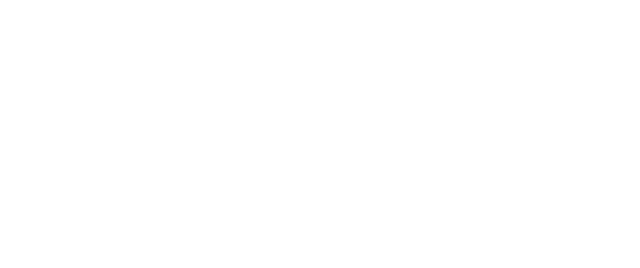
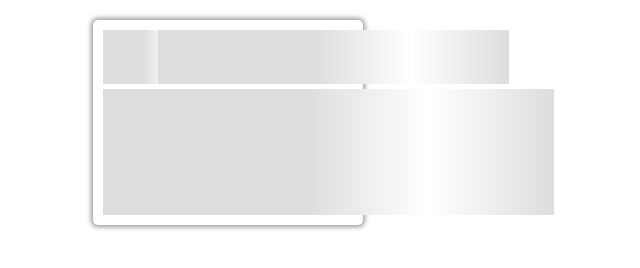
Before and after one commit to huynvn010193/HTML-CSS, a plain HTML site: page skeleton/index.html in a window 1280 px wide. Shown: the whole page, without its empty margins (412-1052 px from the left). Drawn offline with Linux system fonts and the light colour scheme; grey boxes are pictures that could not be loaded.

Commit message:
update code

```diff
--- a/skeleton/index.html
+++ b/skeleton/index.html
@@ -7,6 +7,17 @@
   <link rel="stylesheet" href="style.css"></link>
 </head>
 <body>
-
+  <div class="card loading">
+    <div class="user-info">
+      <div class="logo">
+        <img src="https://picsum.photos/50/50" alt="logo">
+      </div>
+      <div class="name">HOLETEX</div>
+    </div>
+    <div class="content">
+      Lorem ipsum dolor sit amet consectetur adipisicing elit. Similique exercitationem id assumenda,
+      voluptatibus nihil ea placeat! Nulla nesciunt tempore mollitia, ratione magnam eveniet debitis deleniti enim totam dicta ex aspernatur!
+    </div>
+  </div>
 </body>
 </html>
--- a/skeleton/style.css
+++ b/skeleton/style.css
@@ -0,0 +1,62 @@
+* {
+  padding: 0;
+  margin: 0;
+}
+
+.card {
+  width: 250px;
+  margin: 20px auto;
+  border-radius: 5px;
+  background-color: white;
+  padding: 10px;
+  box-shadow: 0 0 5px 2px rgba(0, 0, 0, .4);
+}
+
+.user-info {
+  display: flex;
+  margin-bottom: 5px;
+}
+
+.name {
+  margin-left: 5px;
+  width: 100%;
+}
+
+.loading .logo, .loading .name, .loading .content {
+  position: relative;
+  overflow: hiddenskeletonLoading;
+}
+
+.loading .logo::before, .loading .name::before, .loading .content::before {
+  background-color: #dddddd;
+  content: "";
+  width: 100%;
+  height: 100%;
+  position: absolute;
+  top: 0;
+  left: 0;
+  right: 0;
+  bottom: 0;
+}
+
+.loading .logo::after, .loading .name::after, .loading .content::after {
+  /* background-color: white; */
+  content: "";
+  width: 100%;
+  height: 100%;
+  position: absolute;
+  top: 0;
+  left: 0;
+  right: 0;
+  bottom: 0;
+  background: linear-gradient(to right, #dddddd, #ffffff 50%, #dddddd);
+  animation: skeletonLoading 2s infinite;
+}
+
+@keyframes skeletonLoading {
+  from {
+    left: 0;
+  } to {
+    left: 100%;
+  }
+}
```
